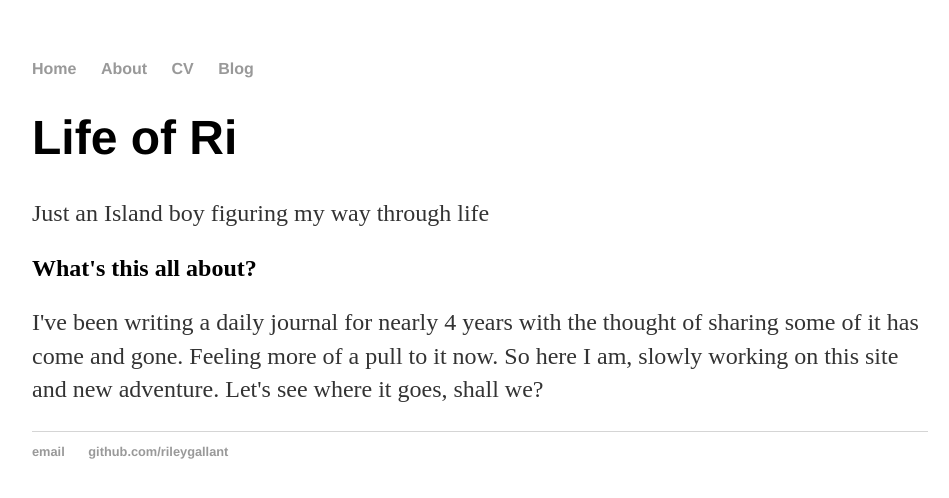
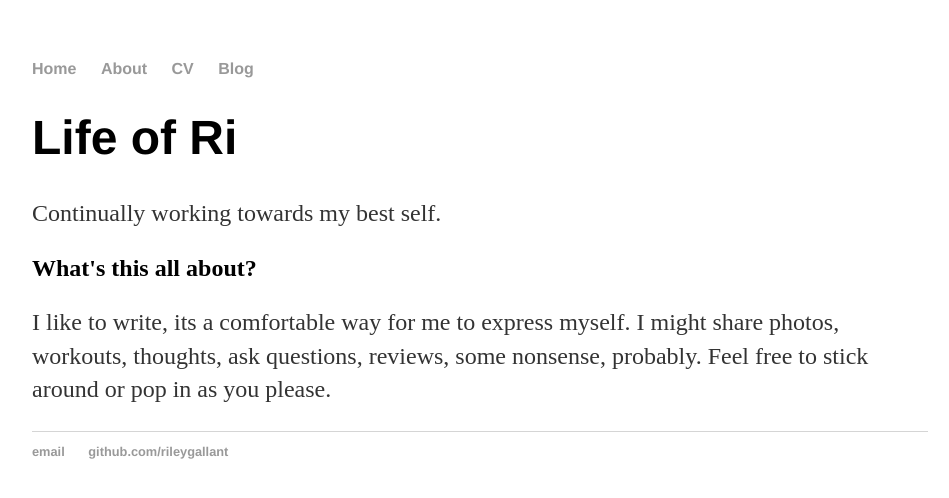
Before and after one commit to rileygallant/rileygallant.github.io, a Jekyll site: the page built from index.html, in a window 1280 px wide. Shown: the top 498 px of the page, without its empty margins (160-1109 px from the left). Built offline with Jekyll 4.4.1, drawn with Linux system fonts in a browser that asks for light colours.

Commit message:
Update index.html

```diff
--- a/index.html
+++ b/index.html
@@ -4,14 +4,15 @@ title: Riley Gallant
 ---
     		<div class="blurb">
         		<h1>Life of Ri</h1>
-				<p>Just an Island boy figuring my way through life </p>
+				<p>Continually working towards my best self.</p>
     		</div><!-- /.blurb -->
 
 			<div class="blurb">
         		<h2>What's this all about?</h2>
-				<p>I've been writing a daily journal for nearly 4 years with the thought of
-					sharing some of it has come and gone. Feeling more of a pull to it now.
-					So here I am, slowly working on this site and new adventure.
-					Let's see where it goes, shall we?
+				<p>I like to write, its a comfortable way for me to express myself.
+
+					I might share photos, workouts, thoughts, ask questions, reviews, some nonsense, probably.
+
+					Feel free to stick around or pop in as you please.
 				</p>
     		</div><!-- /.blurb -->
```
